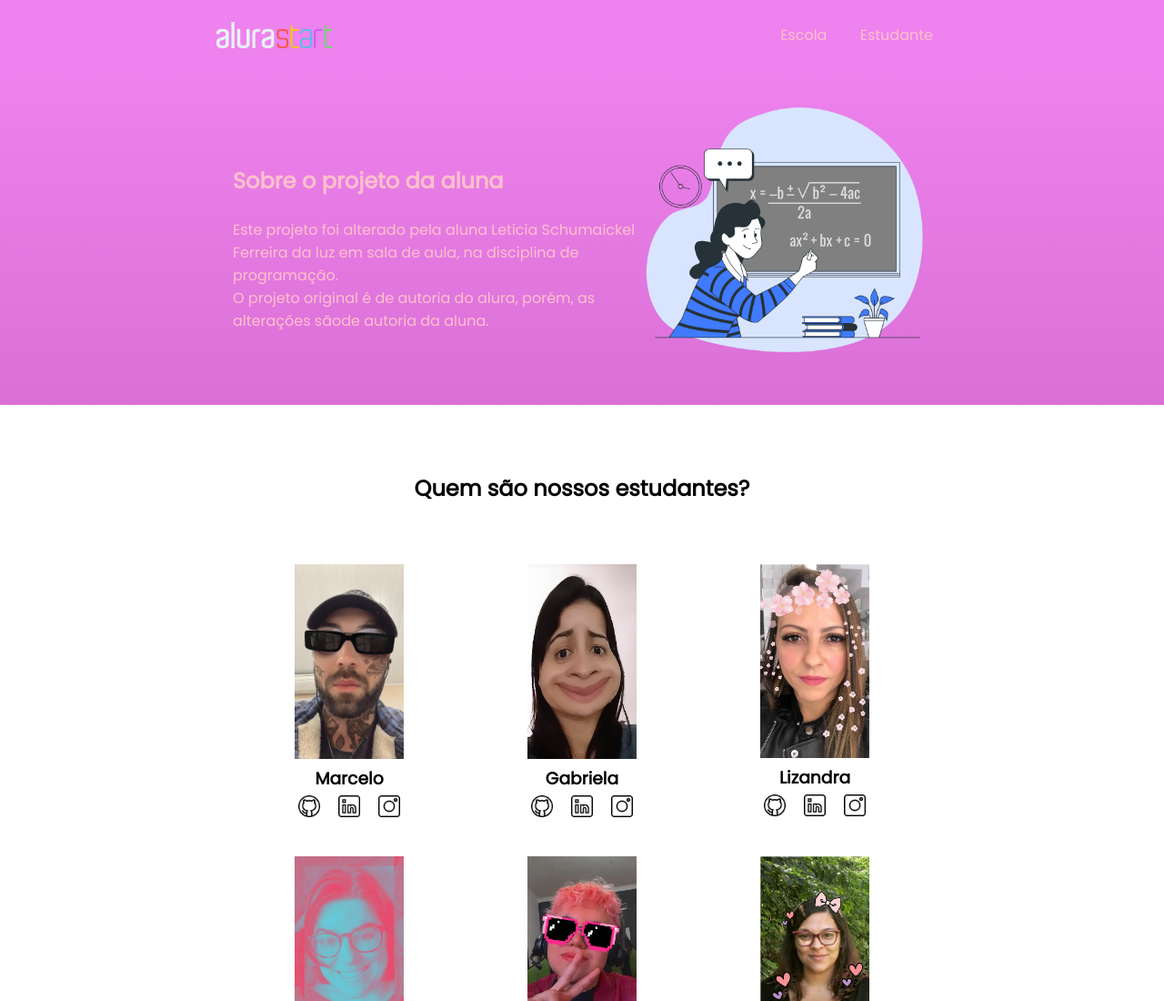
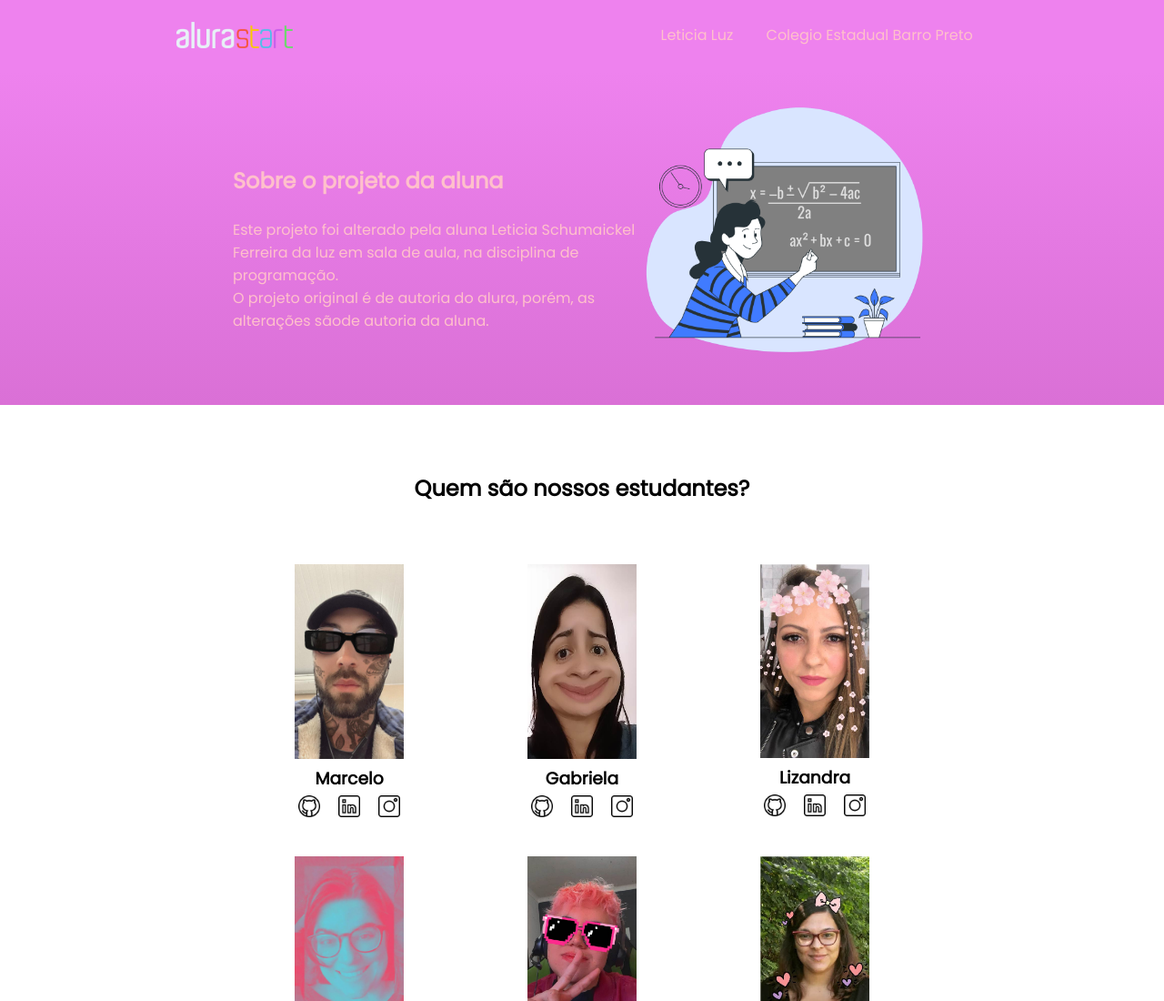
Before and after one commit to LeticiaDaLuz/alura.teste, a plain HTML site: page index.html in a window 1280 px wide. Shown: the top 1100 px of the page at 91% size. Drawn offline with Linux system fonts and the light colour scheme.

Commit message:
Update index.html

```diff
--- a/index.html
+++ b/index.html
@@ -14,8 +14,8 @@
     <header class="cabecalho">
         <img class="cabecalho-imagem" src="alurastart logo.png" alt="logo da alura start">
         <ul class="cabecalho-lista">
-            <li class="cabecalho-lista-item">Escola</li>
-            <li class="cabecalho-lista-item">Estudante</li>
+            <li class="cabecalho-lista-item">Leticia Luz</li>
+            <li class="cabecalho-lista-item">Colegio Estadual Barro Preto</li>
         </ul>
     </header>
     <section class="escola">
```
